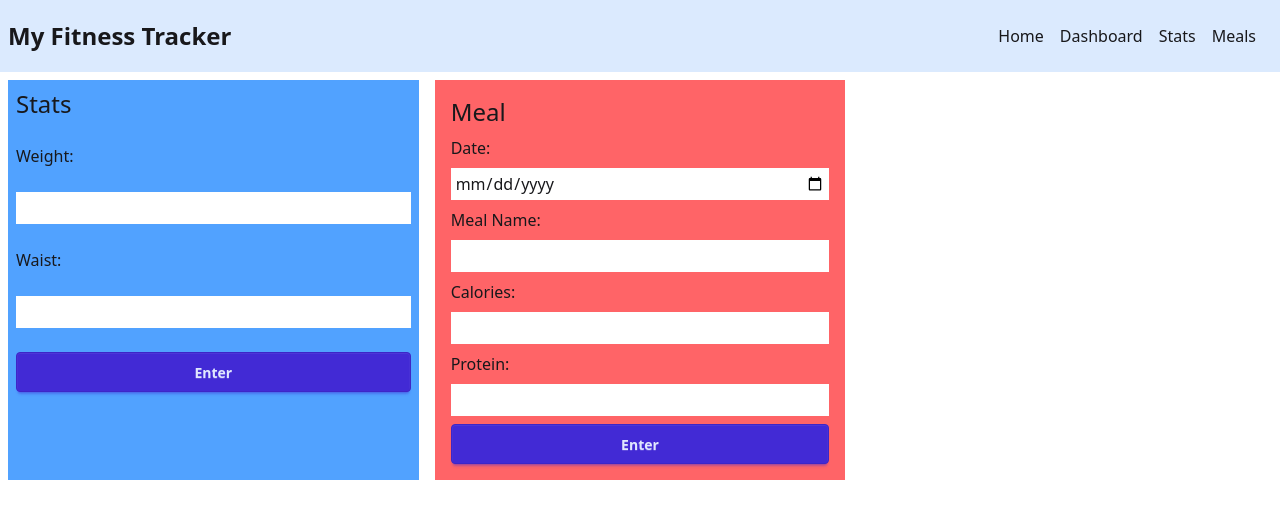
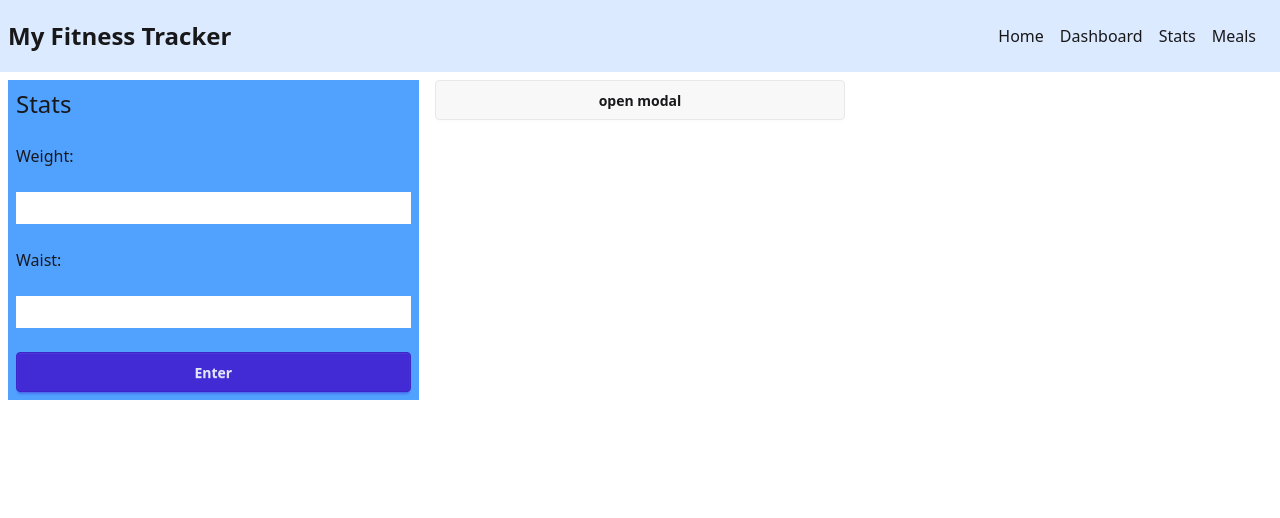
Before and after one commit to JGuzman87/my-fitness-tracker, a Next.js app: page /dashboard in a window 1280 px wide. Shown: the top 518 px of the page. Built offline with nearby package versions, Linux system fonts and the light colour scheme.

Commit message:
placed meal form inside a modal

```diff
--- a/src/app/dashboard/page.js
+++ b/src/app/dashboard/page.js
@@ -1,13 +1,13 @@
 import MealsForm from '@/components/MealsForm';
 import StatForm from '@/components/StatForm';
-import React from 'react'
+import Modal from '@/components/Modal';
 
 const Dashboard = () => {
   return (
     <div className="grid md:grid-cols-3 gap-4 p-2 ">
       <StatForm  />
-      <MealsForm />
 
+      <Modal />
     </div>
   );
 }
--- a/src/components/MealsForm.js
+++ b/src/components/MealsForm.js
@@ -25,10 +25,10 @@ const MealsForm = () => {
 const handleSubmit =  (e) => {
   e.preventDefault();
 
-  const nextMeals = [...meals, mealData];
-  setMeals(nextMeals);
+  const m = [...meals, mealData];
+  setMeals(m);
   try {
-    localStorage.setItem('meals', JSON.stringify(nextMeals));
+    localStorage.setItem('meals', JSON.stringify(m));
   } catch (err) {
     console.error('Error writing meals to localStorage', err);
   }
@@ -46,14 +46,14 @@ const handleSubmit =  (e) => {
 
   return (
     <form
-      className="bg-red-400 flex flex-col gap-2 p-4 col-span-1"
+      className="bg-white flex flex-col gap-2 p-4 col-span-1"
       onSubmit={handleSubmit}
     >
       <h1 className="text-2xl">Meal</h1>
 
       <label htmlFor="date">Date:</label>
       <input
-        className="bg-white max-w-full p-1"
+        className="bg-gray-300 max-w-full p-1"
         type="date"
         name="date"
         value={mealData.date}
@@ -62,7 +62,7 @@ const handleSubmit =  (e) => {
 
       <label htmlFor="meal_name">Meal Name:</label>
       <input
-        className="bg-white max-w-full p-1"
+        className="bg-gray-300 max-w-full p-1"
         type="text"
         name="meal_name"
         value={mealData.meal_name}
@@ -70,7 +70,7 @@ const handleSubmit =  (e) => {
       />
       <label htmlFor="calories">Calories:</label>
       <input
-        className="bg-white max-w-full p-1"
+        className="bg-gray-300 max-w-full p-1"
         type="number"
         name="calories"
         value={mealData.calories}
@@ -78,7 +78,7 @@ const handleSubmit =  (e) => {
       />
       <label htmlFor="protein">Protein:</label>
       <input
-        className="bg-white max-w-full p-1"
+        className="bg-gray-300 max-w-full p-1"
         type="number"
         name="protein"
         value={mealData.protein}
--- /dev/null
+++ b/src/components/Modal.js
@@ -0,0 +1,26 @@
+"use client"
+import MealsForm from "./MealsForm";
+export default function Modal() {
+
+return (
+  <>
+    {/* Open the modal using document.getElementById('ID').showModal() method */}
+    <button
+      className="btn"
+      onClick={() => document.getElementById("my_modal_2").showModal()}
+    >
+      open modal
+    </button>
+    <dialog id="my_modal_2" className="modal">
+      <div className="modal-box">
+        <MealsForm />
+      </div>
+      <form method="dialog" className="modal-backdrop ">
+        <button>close</button>
+      </form>
+    </dialog>
+  </>
+);
+
+
+}
```
